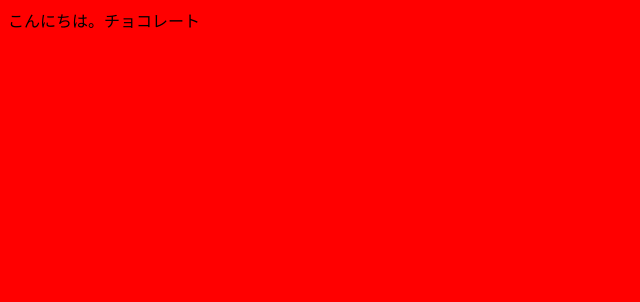
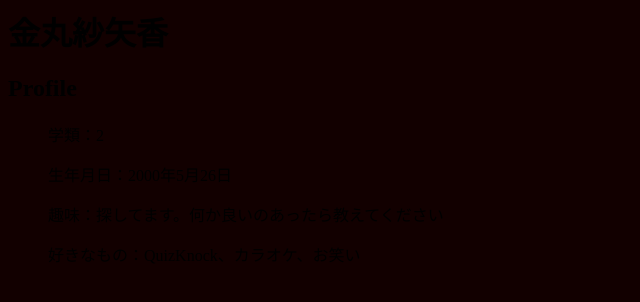
Before and after one commit to 26sayaka/26sayaka.github.io, a plain HTML site: page index.html in a window 1280 px wide. Shown: the whole page, without its empty margins (0-640 px from the left). Drawn offline with Linux system fonts and the light colour scheme.

Commit message:
Add profile, Change bockgroundcolor

```diff
--- a/index.html
+++ b/index.html
@@ -1,15 +1,20 @@
 <html>
 <head>
-
-<title>金丸のページ</title>
-<link rel="stylesheet" type="text/css" href="mypage.css">
-
+	<title>金丸のページ</title>
+	<link rel="stylesheet" type="text/css" href="mypage.css">
 </head>
 
 <body>
-
-こんにちは。チョコレート
-
+	<h1>金丸紗矢香</h1>
+	<div class="profile">
+		<h2>Profile</h2>
+		<ul>
+			<p>学類：2</p>
+			<p>生年月日：2000年5月26日</p>
+			<p>趣味：探してます。何か良いのあったら教えてください</p>
+			<p>好きなもの：QuizKnock、カラオケ、お笑い</p>
+		</ul>
+	</div>
 </body>
 
 </html>
--- a/mypage.css
+++ b/mypage.css
@@ -1,5 +1,5 @@
 body {
 
-	background: #ff0000;
+	background: #120000;
 
 }
```
